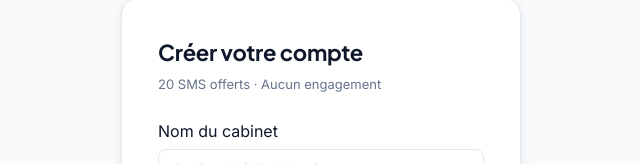
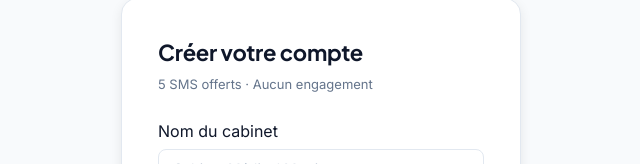
Before and after one commit to mq92330/reputo, a Next.js app: page /register in a window 1280 px wide. Shown: the part 187-351 px from the top of the page, without its empty margins (319-959 px from the left). Built offline with nearby package versions, Linux system fonts and the light colour scheme; no server answers.

Commit message:
fix 5 sms register page

```diff
--- a/app/register/page.js
+++ b/app/register/page.js
@@ -44,7 +44,7 @@ export default function RegisterPage() {
       <a href="/" className={styles.logo}><span className={styles.logoMark}>R</span>Reputo</a>
       <div className={styles.card}>
         <h1 className={styles.title}>Créer votre compte</h1>
-        <p className={styles.sub}>20 SMS offerts · Aucun engagement</p>
+        <p className={styles.sub}>5 SMS offerts · Aucun engagement</p>
         <form onSubmit={handleRegister} className={styles.form}>
           <div className={styles.field}><label>Nom du cabinet</label><input type="text" value={cabinetName} onChange={e => setCabinetName(e.target.value)} placeholder="Cabinet Médical Martin" required /></div>
           <div className={styles.field}><label>Email</label><input type="email" value={email} onChange={e => setEmail(e.target.value)} placeholder="votre@email.com" required /></div>
```
